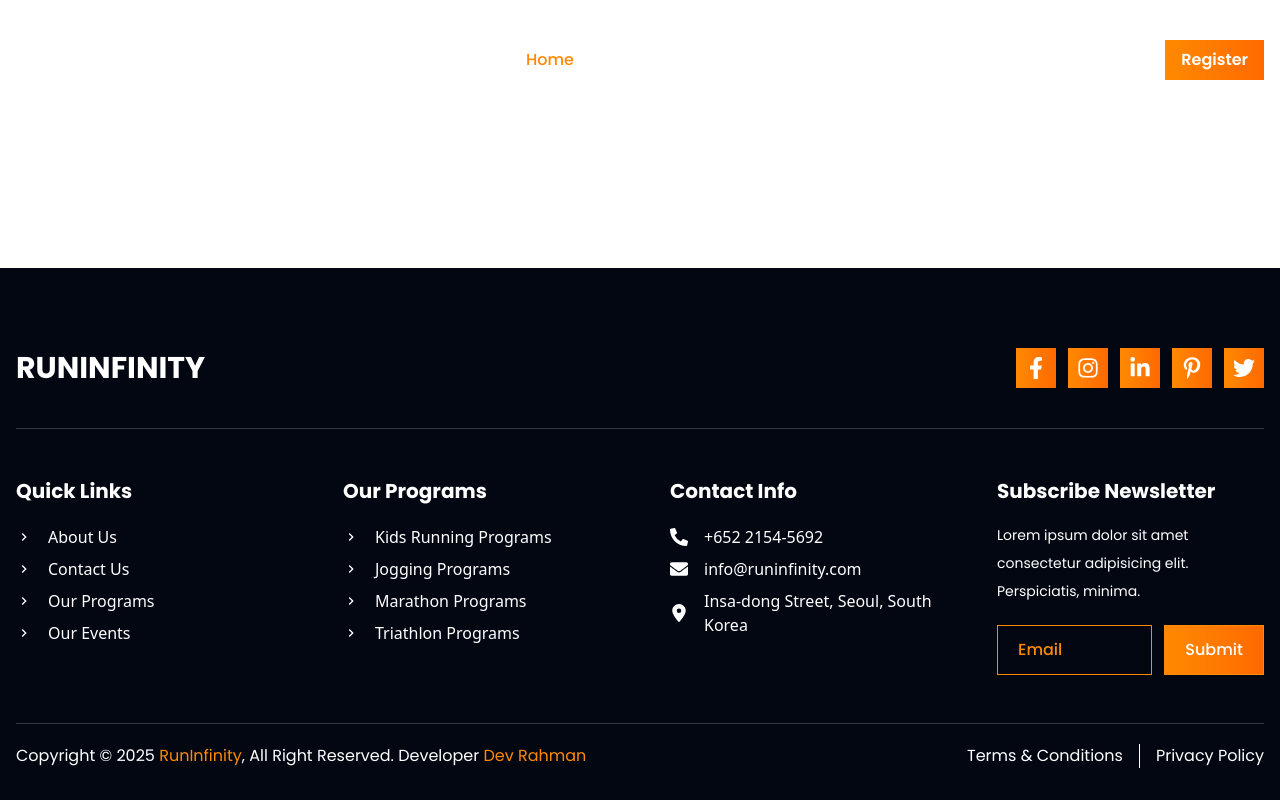
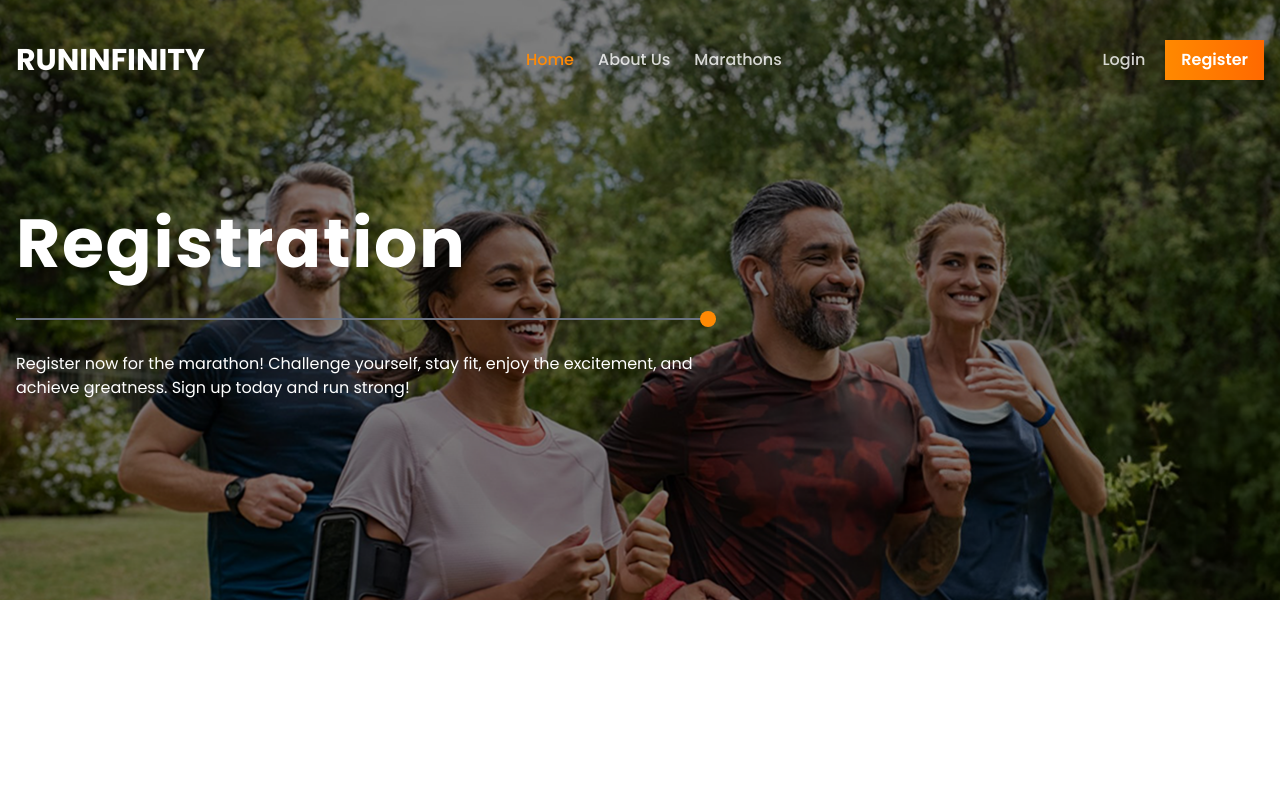
Before and after one commit to devrakibulrahman/runInfinity-client, a React (Vite) app: page /marathons/marathon_details/registration/1 in a window 1280 px wide. Shown: the top 800 px of the page. Built offline with nearby package versions, Linux system fonts and the light colour scheme.

Commit message:
added page heading in the registration page and heading design

```diff
--- a/src/pages/RegistrationPage.jsx
+++ b/src/pages/RegistrationPage.jsx
@@ -1,8 +1,11 @@
+import PageHeading from "../components/PageHeading";
 
 const RegistrationPage = () => {
     return (
         <>
-
+            <div className="w-full min-h-screen">
+                <PageHeading image={'/img/registration.png'} heading={'Registration'} paragraph={'Register now for the marathon! Challenge yourself, stay fit, enjoy the excitement, and achieve greatness. Sign up today and run strong!'}></PageHeading>
+            </div>
         </>
     );
 };
```
Also changed, not shown: public/img/registraiton.png (added), public/img/registration.png (added), src/layouts/MainLayout.jsx (line endings or trailing spaces).
